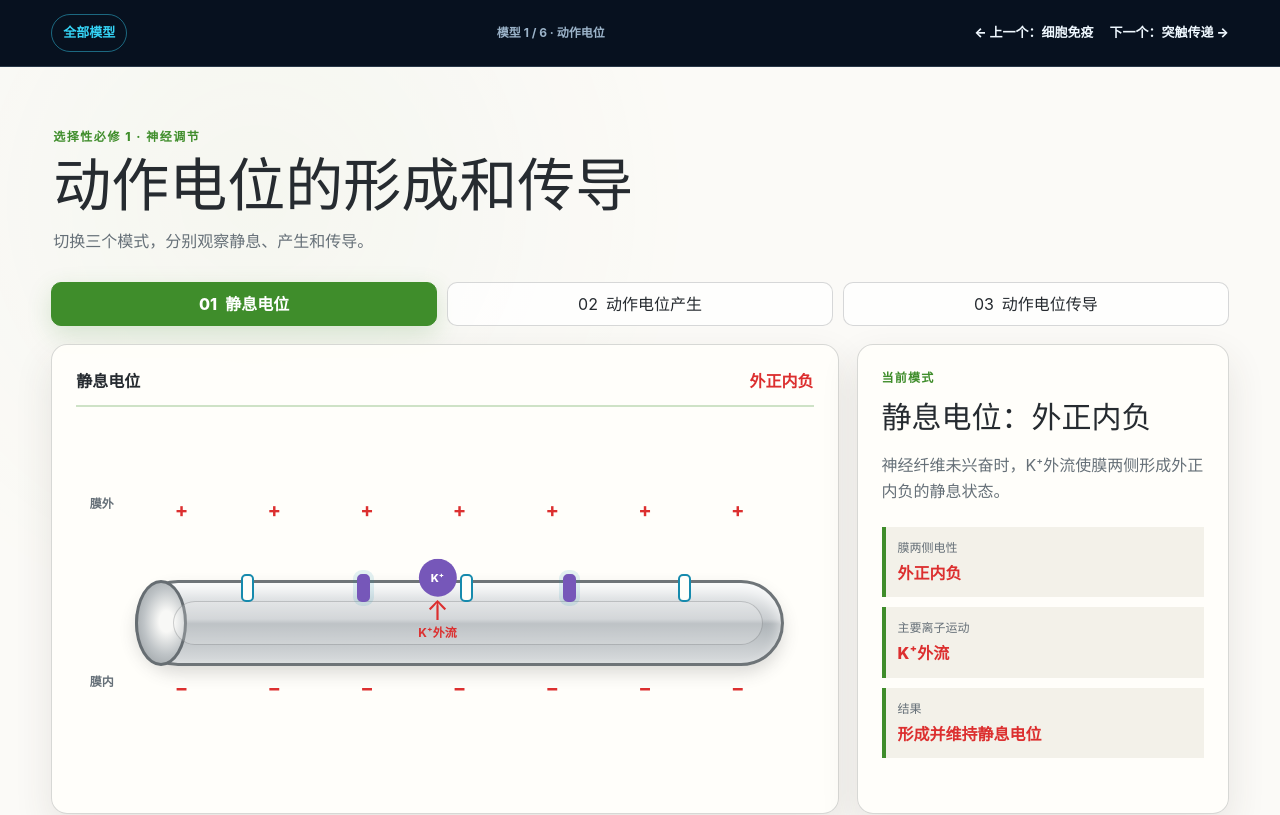
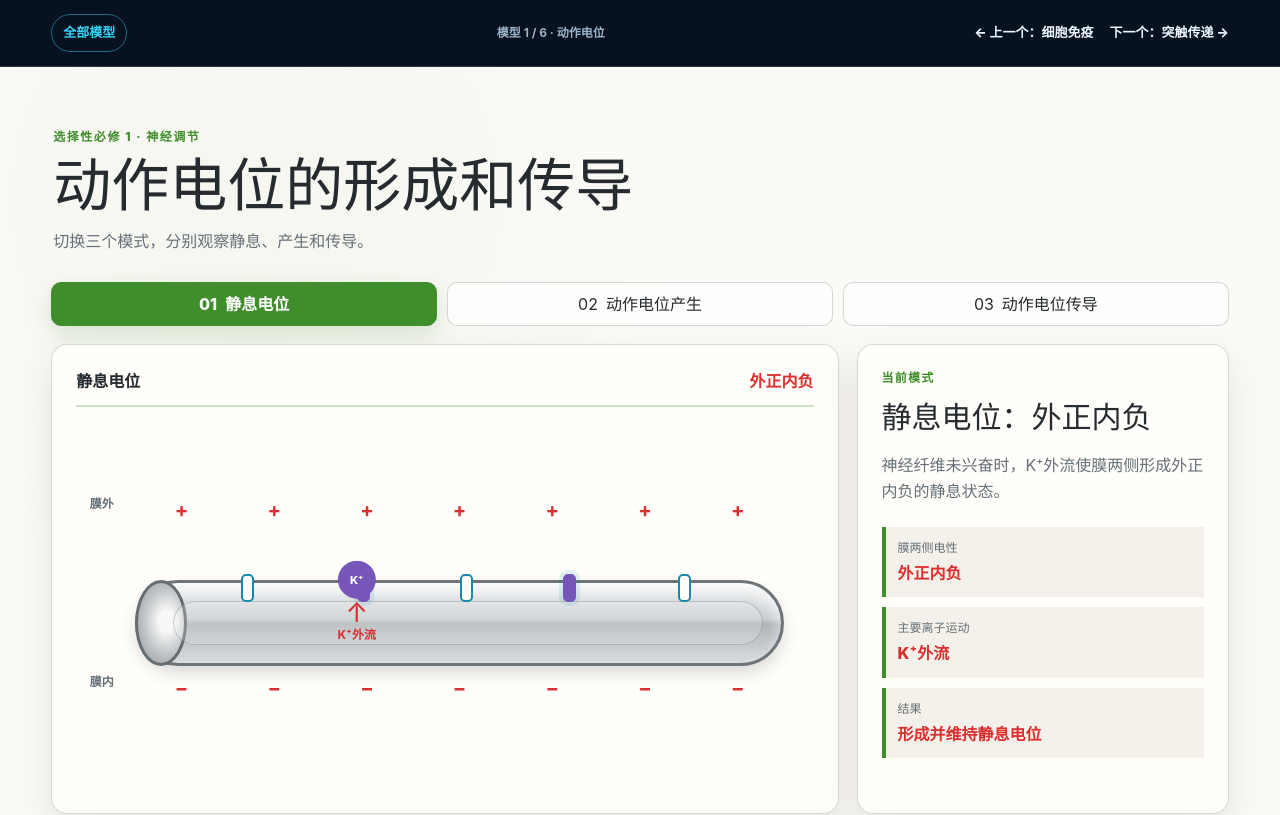
Before and after one commit to Meiosis7/biology-interactive-models, a Next.js app: page /models/action-potential in a window 1280 px wide. Shown: the top 815 px of the page. Built offline with nearby package versions, Linux system fonts and the light colour scheme.

Commit message:
fix: address action potential final review

```diff
--- a/components/action-potential/ActionPotentialLab.tsx
+++ b/components/action-potential/ActionPotentialLab.tsx
@@ -99,6 +99,7 @@ export function ActionPotentialLab() {
       </section>
       <LabControls
         playing={effectivePlaying}
+        playbackDisabled={reducedMotion}
         onTogglePlaying={togglePlaying}
         onReplay={restart}
       />
--- a/components/action-potential/ActionPotentialScene.tsx
+++ b/components/action-potential/ActionPotentialScene.tsx
@@ -1,6 +1,12 @@
 import type { ActionPotentialFrame, ActionPotentialMode } from "./types";
 
-const CHANNEL_POSITIONS = [16, 34, 50, 66, 84];
+const CHANNELS = [
+  { species: "sodium", position: 16 },
+  { species: "potassium", position: 34 },
+  { species: "sodium", position: 50 },
+  { species: "potassium", position: 66 },
+  { species: "sodium", position: 84 },
+] as const;
 const MODE_LABELS: Record<ActionPotentialMode, string> = {
   resting: "静息电位",
   generation: "动作电位产生",
@@ -20,6 +26,8 @@ export function ActionPotentialScene({
 }: ActionPotentialSceneProps) {
   const outsideSign = "+";
   const insideSign = "−";
+  const excitedOutsideSign = frame.polarity === "inside-positive" ? "−" : "+";
+  const excitedInsideSign = frame.polarity === "inside-positive" ? "+" : "−";
 
   return (
     <section
@@ -55,14 +63,24 @@ export function ActionPotentialScene({
         <div className="ap-fiber" data-testid="shared-fiber">
           <div className="ap-fiber-cap" aria-hidden="true" />
           <div className="ap-fiber-lumen" aria-hidden="true" />
-          {CHANNEL_POSITIONS.map((left, index) => (
-            <i
-              key={left}
-              className={`ap-channel ${index % 2 ? "ap-channel--k" : "ap-channel--na"}`}
-              data-open={frame.openChannel === (index % 2 ? "potassium" : "sodium")}
-              style={{ left: `${left}%` }}
-            />
-          ))}
+          {CHANNELS.map((channel) => {
+            const channelId = `${channel.species}-${channel.position}`;
+            const isOpen =
+              frame.openChannel === channel.species &&
+              (channel.species === "potassium" || channel.position === 50);
+
+            return (
+              <i
+                key={channelId}
+                className={`ap-channel ap-channel--${channel.species === "potassium" ? "k" : "na"}`}
+                data-channel-id={channelId}
+                data-channel-position={channel.position}
+                data-channel-species={channel.species}
+                data-open={isOpen}
+                style={{ left: `${channel.position}%` }}
+              />
+            );
+          })}
           {frame.stimulusVisible && (
             <i className="ap-stimulus" aria-label="刺激点">
               <span>刺激</span>
@@ -73,13 +91,39 @@ export function ActionPotentialScene({
               key={`${mode}-${index}`}
               data-testid="excited-zone"
               className="ap-excited-zone"
-              aria-label="兴奋区外负内正"
+              aria-label={`兴奋区外${excitedOutsideSign === "+" ? "正" : "负"}内${excitedInsideSign === "+" ? "正" : "负"}`}
               style={{ left: `${center * 100}%` }}
             >
-              <span className="ap-excited-sign ap-excited-sign--outside">−</span>
-              <span className="ap-excited-sign ap-excited-sign--inside">+</span>
+              <span className="ap-excited-sign ap-excited-sign--outside">
+                {excitedOutsideSign}
+              </span>
+              <span className="ap-excited-sign ap-excited-sign--inside">
+                {excitedInsideSign}
+              </span>
             </i>
           ))}
+          {mode === "resting" && (
+            <div
+              className="ap-ion-flow ap-ion-flow--k"
+              aria-label="K⁺外流"
+              data-channel-target="potassium-34"
+            >
+              <i>K⁺</i>
+              <span>↑</span>
+              <b>K⁺外流</b>
+            </div>
+          )}
+          {mode === "generation" && frame.phase !== "stimulus" && (
+            <div
+              className="ap-ion-flow ap-ion-flow--na"
+              aria-label="Na⁺内流"
+              data-channel-target="sodium-50"
+            >
+              <i>Na⁺</i>
+              <span>↓</span>
+              <b>Na⁺内流</b>
+            </div>
+          )}
         </div>
 
         <div
@@ -92,20 +136,6 @@ export function ActionPotentialScene({
           ))}
         </div>
 
-        {mode === "resting" && (
-          <div className="ap-ion-flow ap-ion-flow--k" aria-label="K⁺外流">
-            <i>K⁺</i>
-            <span>↑</span>
-            <b>K⁺外流</b>
-          </div>
-        )}
-        {mode === "generation" && frame.phase !== "stimulus" && (
-          <div className="ap-ion-flow ap-ion-flow--na" aria-label="Na⁺内流">
-            <i>Na⁺</i>
-            <span>↓</span>
-            <b>Na⁺内流</b>
-          </div>
-        )}
         {frame.localCurrentVisible && (
           <div className="ap-local-current" aria-label="局部电流方向">
             <span>←</span>
--- a/components/action-potential/LabControls.tsx
+++ b/components/action-potential/LabControls.tsx
@@ -1,11 +1,13 @@
 interface LabControlsProps {
   playing: boolean;
+  playbackDisabled?: boolean;
   onTogglePlaying: () => void;
   onReplay: () => void;
 }
 
 export function LabControls({
   playing,
+  playbackDisabled = false,
   onTogglePlaying,
   onReplay,
 }: LabControlsProps) {
@@ -14,11 +16,17 @@ export function LabControls({
       <button
         type="button"
         className="ap-control ap-control--primary"
+        disabled={playbackDisabled}
         onClick={onTogglePlaying}
       >
         {playing ? "暂停" : "播放"}
       </button>
-      <button type="button" className="ap-control" onClick={onReplay}>
+      <button
+        type="button"
+        className="ap-control"
+        disabled={playbackDisabled}
+        onClick={onReplay}
+      >
         重新播放
       </button>
       <p>离子、通道和传导方向均为教学示意。</p>
--- a/components/action-potential/action-potential.css
+++ b/components/action-potential/action-potential.css
@@ -275,12 +275,19 @@
 .ap-ion-flow {
   position: absolute;
   z-index: 8;
-  left: 49%;
-  top: 29%;
+  top: -67px;
   display: grid;
   place-items: center;
   color: var(--ap-red);
   transform: translateX(-50%);
+}
+
+.ap-ion-flow--k {
+  left: 34%;
+}
+
+.ap-ion-flow--na {
+  left: 50%;
 }
 
 .ap-ion-flow i {
@@ -441,6 +448,11 @@
   font-weight: 850;
 }
 
+.ap-control:disabled {
+  cursor: not-allowed;
+  opacity: 0.55;
+}
+
 @keyframes ap-na-in {
   from {
     transform: translate(-50%, -34px);
@@ -505,6 +517,10 @@
     height: 72px;
   }
 
+  .ap-ion-flow {
+    top: -60px;
+  }
+
   .ap-charge-row {
     left: 10%;
     right: 2%;
```
Also changed, not shown: .superpowers/sdd/final-fix-report.md (added), 2 other files (tests, documents, lock files or other folders).
